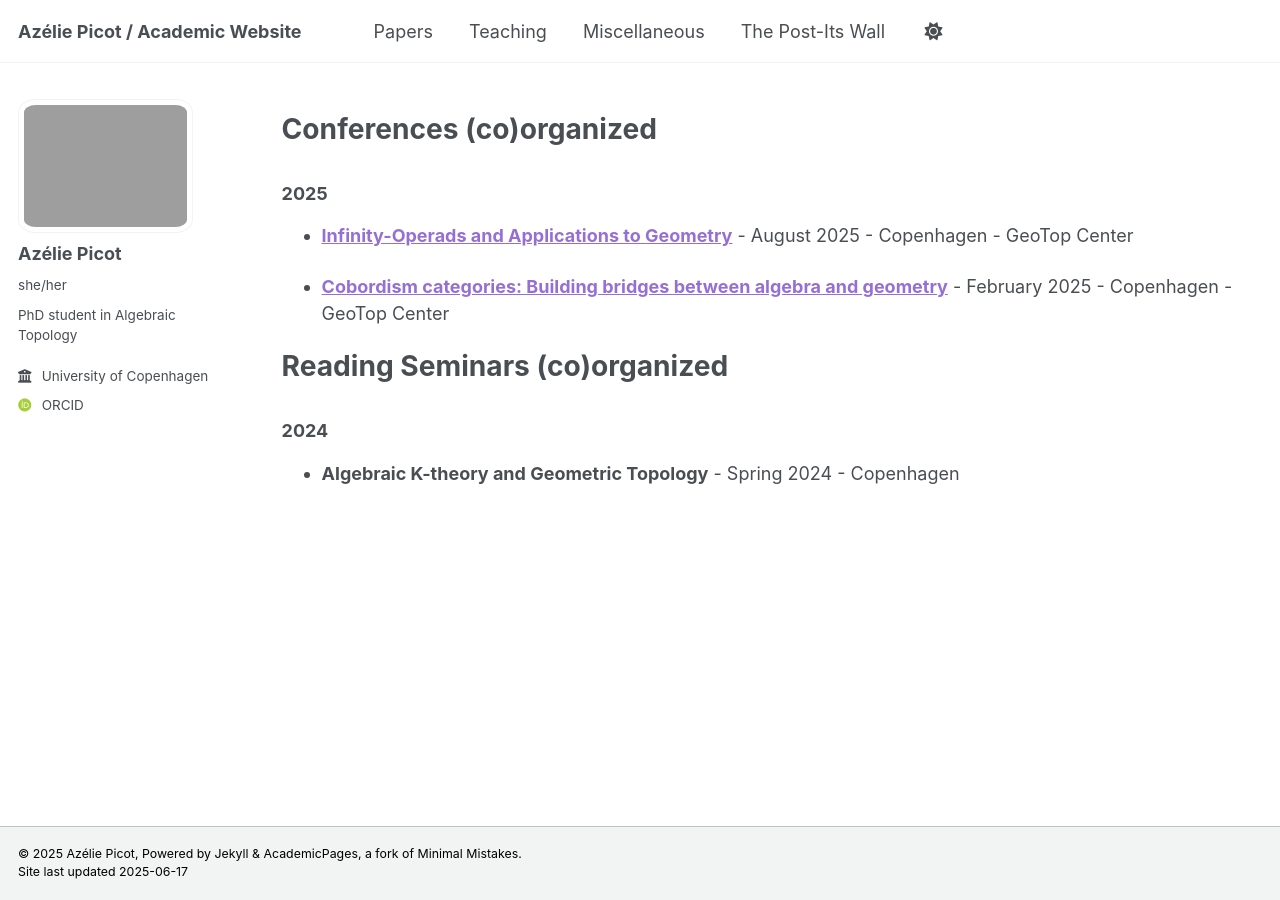
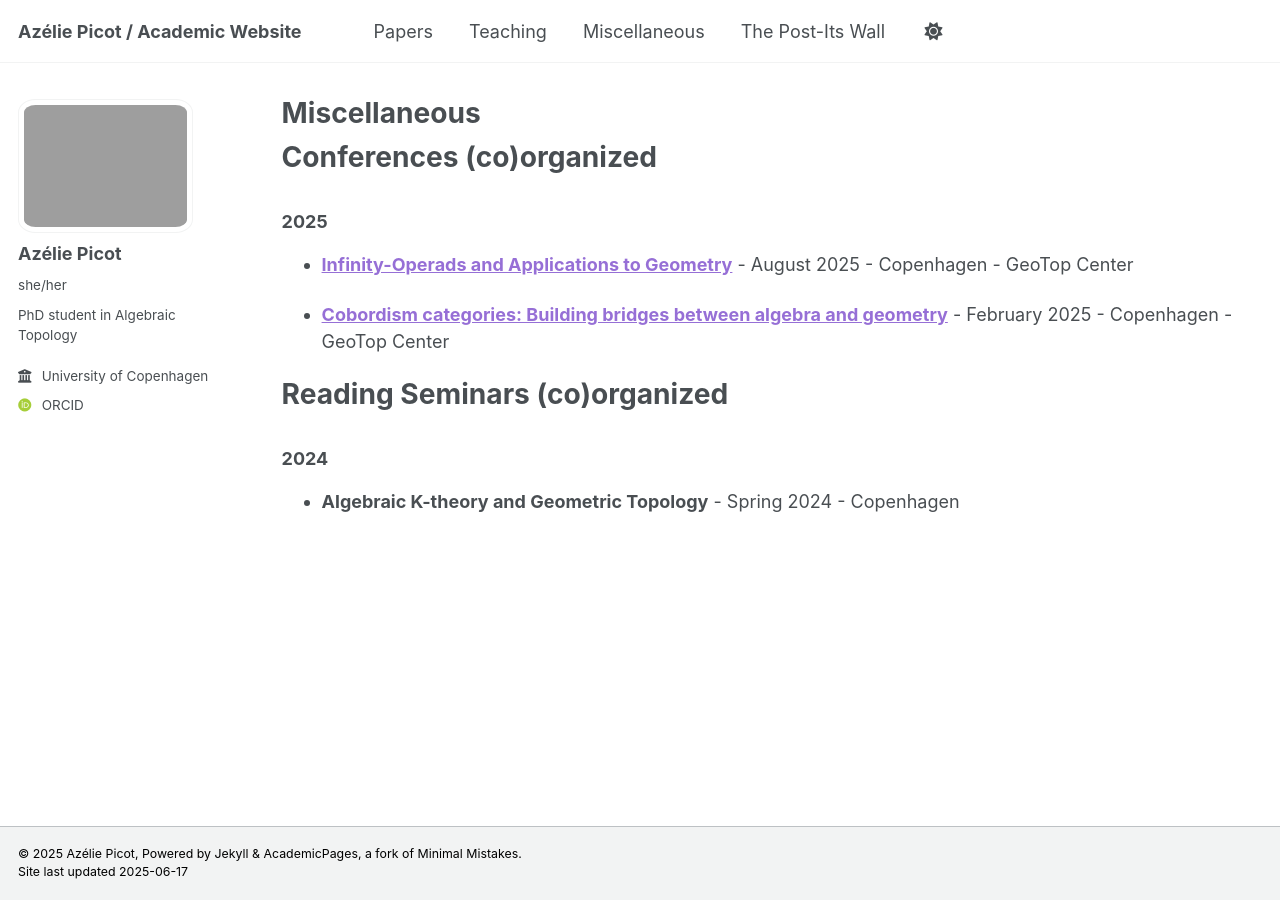
Before and after one commit to azeliepicot/azeliepicot.github.io, a Jekyll site: the page built from _pages/miscellaneous.md, in a window 1280 px wide. Built offline with Jekyll 4.4.1, drawn with Linux system fonts in a browser that asks for light colours; some web fonts are replaced.

Commit message:
Update miscellaneous.md

```diff
--- a/_pages/miscellaneous.md
+++ b/_pages/miscellaneous.md
@@ -1,9 +1,10 @@
 ---
-title: ""
+title: "Miscellaneous"
 permalink: /miscellaneous/
 layout: archive
 author_profile: true
 description: "Diverse activities such as (co)organization of conferences, reading seminars...etc."  # <-- Add this line
+hide_title: true
 
 ---
 
```
